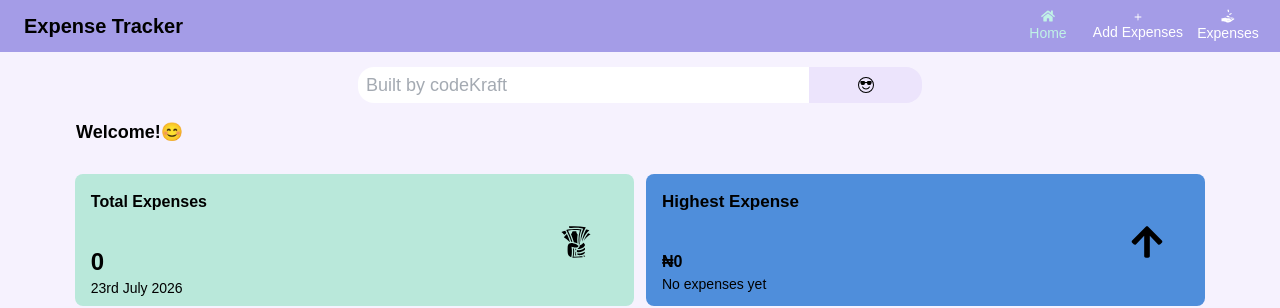
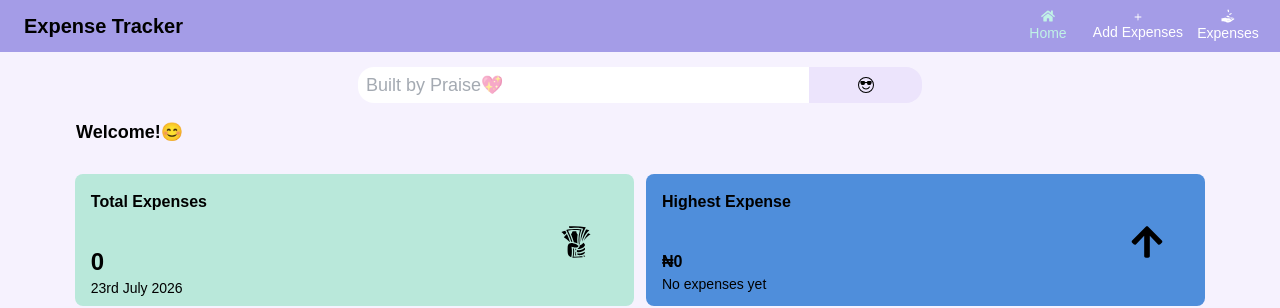
Before and after one commit to neo-praise/expense-tracker, a React (Vite) app: page / in a window 1280 px wide. Shown: the top 308 px of the page. Built offline with nearby package versions, Linux system fonts and the light colour scheme.

Commit message:
page Icon

```diff
--- a/index.html
+++ b/index.html
@@ -2,7 +2,7 @@
 <html lang="en">
   <head>
     <meta charset="UTF-8" />
-    <link rel="icon" type="image/svg+xml" href="/favicon.svg" />
+    <link rel="icon" href="/src/assets/icon.png" />
     <meta name="viewport" content="width=device-width, initial-scale=1.0" />
     <title>expense-tracker</title>
   </head>
--- a/src/components/Header.jsx
+++ b/src/components/Header.jsx
@@ -9,7 +9,7 @@ export default function Header() {
         <div className="w-[50%] h-[85%] flex items-center">
           <input
             type="text"
-            placeholder="Built by codeKraft"
+            placeholder="Built by Praise💖"
             className="w-[80%] h-full bg-white rounded-l-2xl p-2 outline-none text-[12px] md:text-lg text-gray-600"
             disabled
           />
--- a/src/pages/Dashboard.jsx
+++ b/src/pages/Dashboard.jsx
@@ -65,7 +65,7 @@ export default function Dashboard({ expenses, edit }) {
           {/* Highest Expense  */}
           <div className="w-1/2 h-[100%] bg-[#4f8edb] rounded-lg p-2">
             <div className="w-full h-10 font-bold flex items-center pl-2">
-              <span className="text-[17px]">Highest Expense</span>
+              <span className="text-[16px]">Highest Expense</span>
             </div>
             <div className="w-full h-10 font-bold flex justify-end items-center pr-8">
               <span className="text-2xl md:text-4xl">
```
Also changed, not shown: src/assets/icon.png (added), src/assets/mobile.png (deleted).
